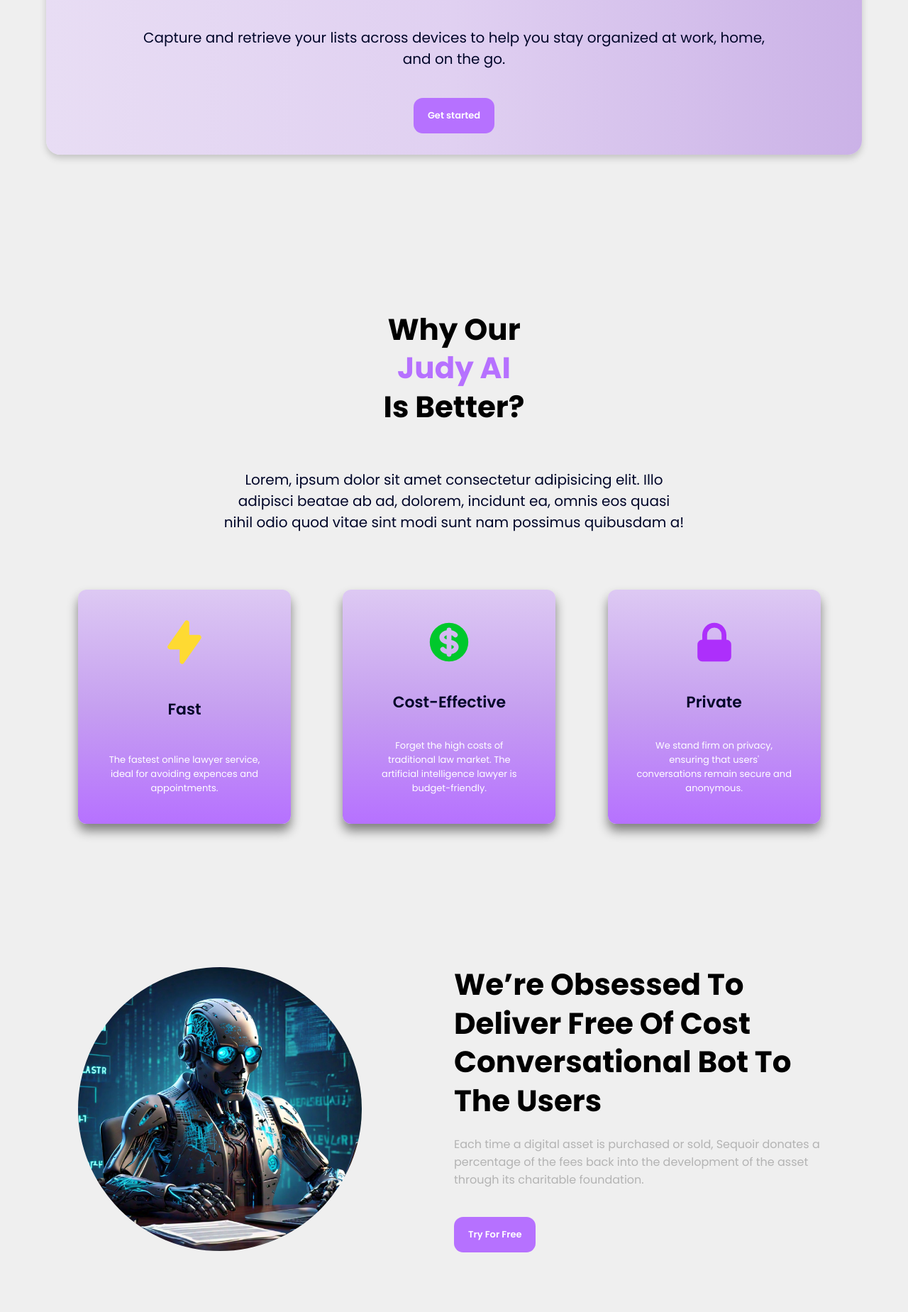
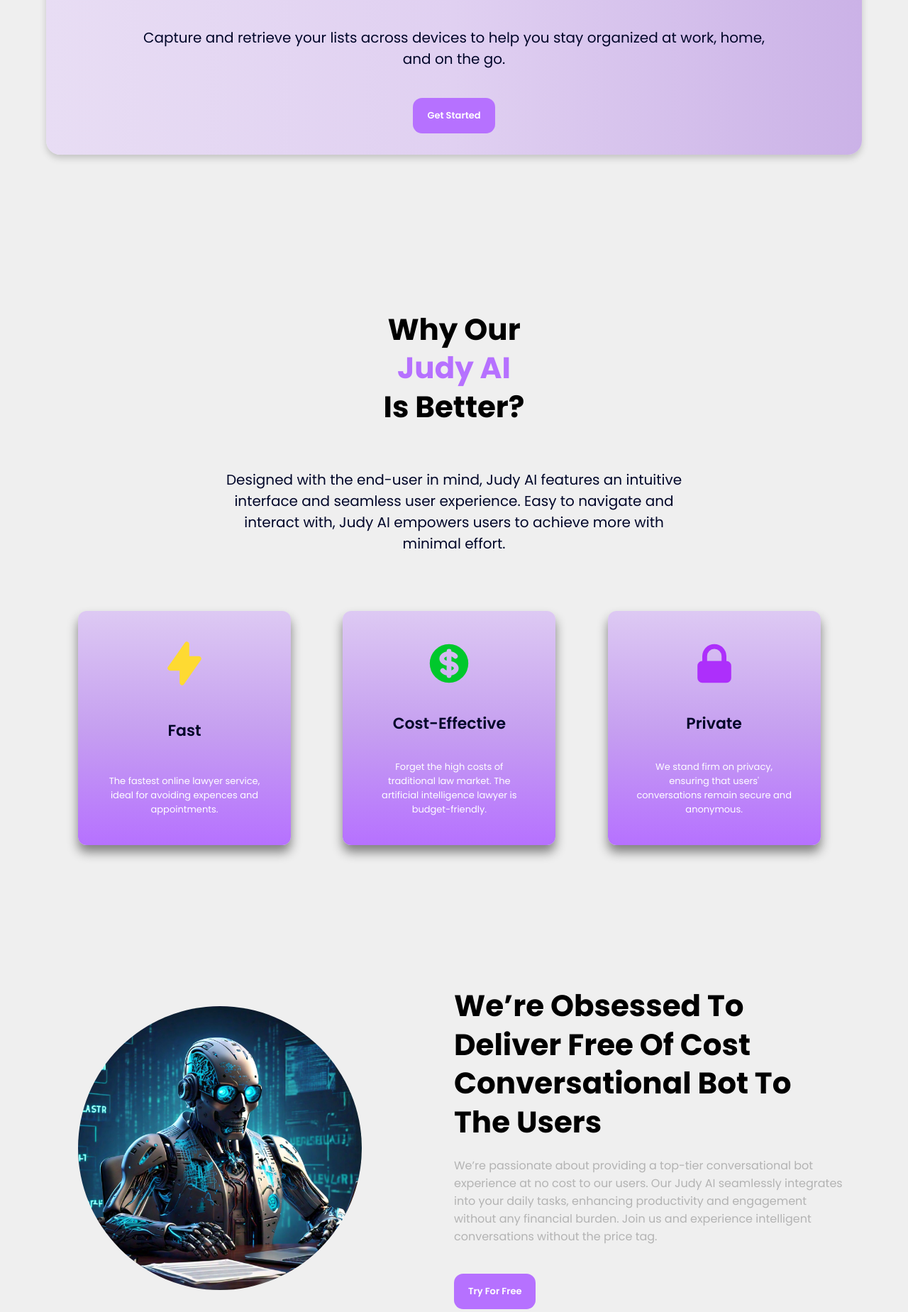
Before and after one commit to ReddyJaswanth/project, a Django app: page / in a window 1280 px wide. Shown: the part 591-2440 px from the top of the page at 71% size. Run offline with Django 3.2, Linux system fonts and the light colour scheme; parts of the project's set-up code (start-up, migrations or seed data) failed here and were passed over.

Commit message:
Refactor landing page form buttons for consistency and accessibility

```diff
--- a/templates/index.html
+++ b/templates/index.html
@@ -97,7 +97,10 @@
                 organized at work, home, and on the go.
               </p>
 
-              <button class="btn btn-primary">Get started</button>
+              <form action="{% url 'loginpage' %}" method="post">
+                {% csrf_token %}
+                <button class="btn btn-primary">Get Started</button>
+              </form>
             </div>
           </div>
         </section>
@@ -113,9 +116,10 @@
                 Why Our <span>Judy AI</span> Is Better?
               </h2>
               <p class="section-text">
-                Lorem, ipsum dolor sit amet consectetur adipisicing elit. Illo
-                adipisci beatae ab ad, dolorem, incidunt ea, omnis eos quasi
-                nihil odio quod vitae sint modi sunt nam possimus quibusdam a!
+                Designed with the end-user in mind, Judy AI features an
+                intuitive interface and seamless user experience. Easy to
+                navigate and interact with, Judy AI empowers users to achieve
+                more with minimal effort.
               </p>
               <ul class="about-list">
                 <li>
@@ -223,12 +227,17 @@
                 </h2>
 
                 <p class="section-text">
-                  Each time a digital asset is purchased or sold, Sequoir
-                  donates a percentage of the fees back into the development of
-                  the asset through its charitable foundation.
+                  We’re passionate about providing a top-tier conversational bot
+                  experience at no cost to our users. Our Judy AI seamlessly
+                  integrates into your daily tasks, enhancing productivity and
+                  engagement without any financial burden. Join us and
+                  experience intelligent conversations without the price tag.
                 </p>
 
-                <button class="btn btn-primary">Try For Free</button>
+                <form action="{% url 'loginpage' %}" method="post">
+                  {% csrf_token %}
+                  <button class="btn btn-primary">Try For Free</button>
+                </form>
               </div>
             </div>
           </div>
@@ -463,7 +472,9 @@
         <section class="cta">
           <div class="container">
             <div class="cta-card">
-              <h3 class="cta-title">Try for 7 days free</h3>
+              <h3 class="cta-title">
+                Try Judy AI For <span style="color: black">Free</span>
+              </h3>
 
               <p class="cta-text">
                 Experience the power of Judy AI with a lifetime free access.
@@ -476,9 +487,10 @@
                   placeholder="Your email address"
                 />
 
-                <button type="submit" class="btn btn-secondary">
-                  Try It Now
-                </button>
+                <form action="{% url 'loginpage' %}" method="post">
+                  {% csrf_token %}
+                  <button class="btn btn-primary">Try Free</button>
+                </form>
               </form>
             </div>
           </div>
```
Also changed, not shown: static/landingpagestyle/assets/script.js (+0 -15 lines), templates/user/userchat.html (+57 -21 lines), db.sqlite3, 3 other files.
